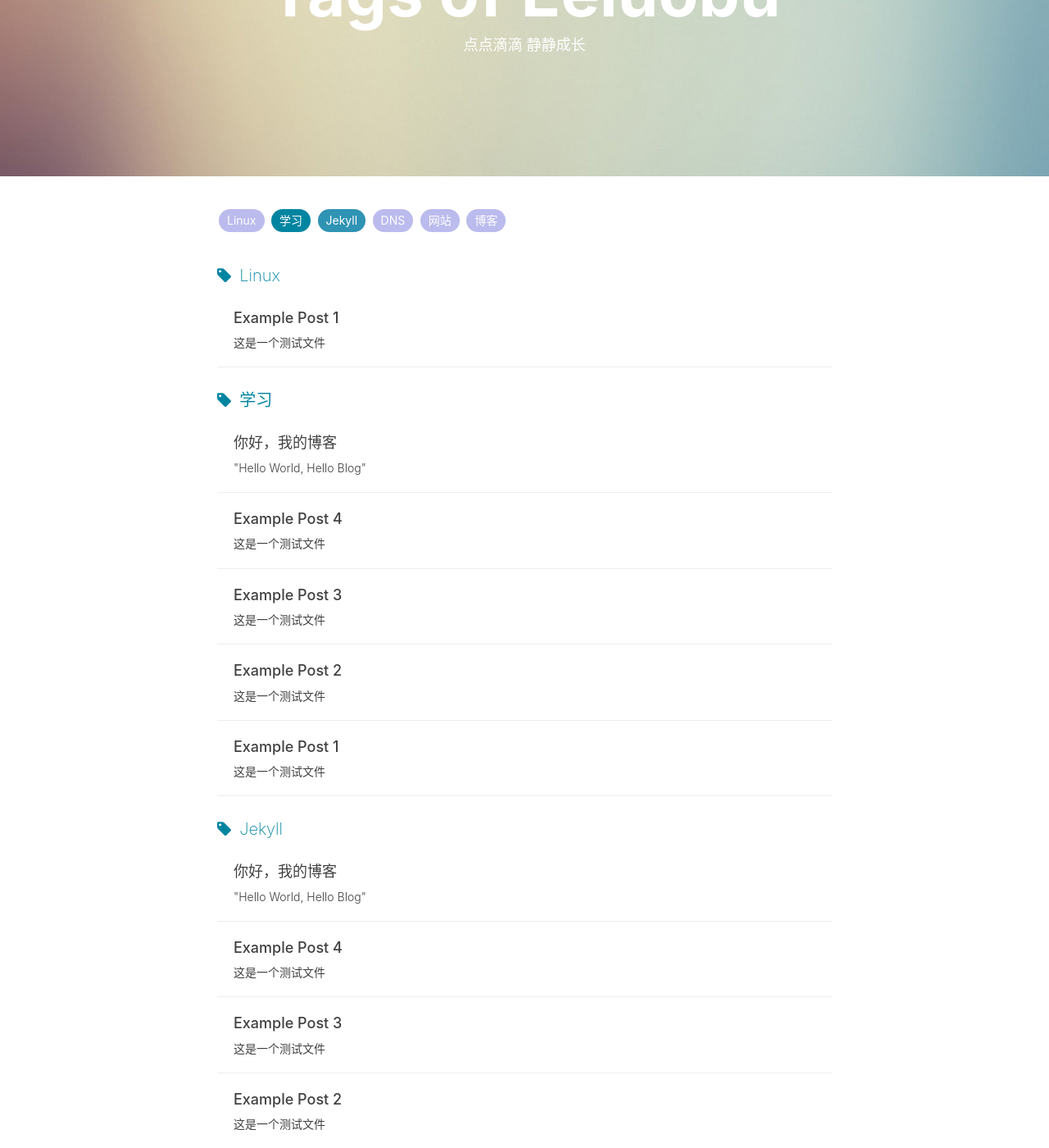
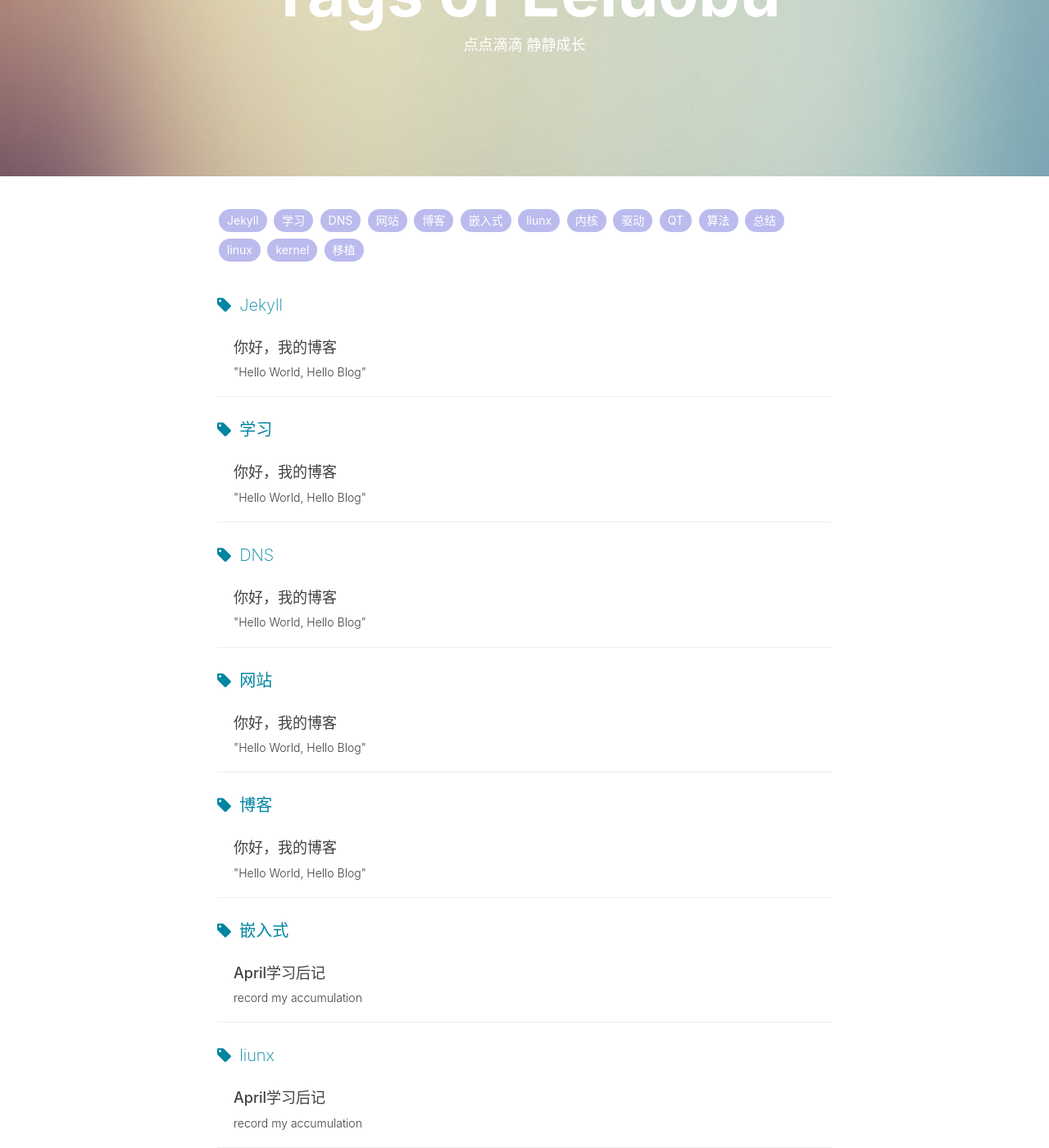
Before and after one commit to eeluobu/eeluobu.github.io, a Jekyll site: the page built from tags/index.html, in a window 1280 px wide and 1400 px high, scrolled down 203 px. Shown: the whole window at 82% size. Built offline with Jekyll 4.4.1, drawn with Linux system fonts in a browser that asks for light colours; nearby versions of some CDN libraries; comment, search, counter and statistics services are not loaded; some of the changed lines change nothing that is shown; some of the changed text lies outside the part shown.

Commit message:
new two post

````diff
--- a/_config.yml
+++ b/_config.yml
@@ -25,7 +25,7 @@ facebook_username:  eeluobu
 # from 2016, 'pygments' is unsupported on GitHub Pages. Use 'rouge' for highlighting instead.
 highlighter: rouge
 permalink: /blog/:year/:month/:day/:title
-paginate: 2
+paginate: 5
 exclude: ["less","node_modules","Gruntfile.js","package.json","README.md"]
 anchorjs: true                          # if you want to customize anchor. check out line:229 of `post.html`
 
--- a/_posts/2016-04-01-test1.markdown
+++ /dev/null
@@ -1,110 +0,0 @@
----
-layout:     post
-title:      "Example Post 1"
-subtitle:   "这是一个测试文件"
-date:       2016-04-01
-author:     "luobu"
-header-img: "img/post.jpg"
-tags:
-    - Linux
-    - 学习
----
-
-
-
-
-# 欢迎使用马克飞象
-
-
-马克飞象|帮助|Markdown
-
-**马克飞象**是一款专为印象笔记（Evernote）打造的Markdown编辑器，通过精心的设计与技术实现，配合印象笔记强大的存储和同步功能，带来前所未有的书写体验。特点概述：
-
-- **功能丰富** ：支持高亮代码块、*LaTeX* 公式、流程图，本地图片以及附件上传，甚至截图粘贴，工作学习好帮手；
-- **得心应手** ：简洁高效的编辑器，提供[桌面客户端][1]以及[离线Chrome App][2]，支持移动端 Web；
-- **深度整合** ：支持选择笔记本和添加标签，支持从印象笔记跳转编辑，轻松管理。
-
--------------------
-
-[TOC]
-
-## Markdown简介
-
-> Markdown 是一种轻量级标记语言，它允许人们使用易读易写的纯文本格式编写文档，然后转换成格式丰富的HTML页面。    —— [维基百科](https://zh.wikipedia.org/wiki/Markdown)
-
-正如您在阅读的这份文档，它使用简单的符号标识不同的标题，将某些文字标记为**粗体**或者*斜体*，创建一个[链接](http://www.example.com)或一个脚注[^demo]。下面列举了几个高级功能，更多语法请按`Ctrl + /`查看帮助。
-
-### 代码块
-``` python
-@requires_authorization
-def somefunc(param1='', param2=0):
-    '''A docstring'''
-    if param1 > param2: # interesting
-        print 'Greater'
-    return (param2 - param1 + 1) or None
-class SomeClass:
-    pass
->>> message = '''interpreter
-... prompt'''
-```
-### LaTeX 公式
-
-可以创建行内公式，例如 $\Gamma(n) = (n-1)!\quad\forall n\in\mathbb N$。或者块级公式：
-
-$$	x = \dfrac{-b \pm \sqrt{b^2 - 4ac}}{2a} $$
-
-### 表格
-
-| Item      |    Value | Qty  |
-| :-------- | --------:| :--: |
-| Computer  | 1600 USD |  5   |
-| Phone     |   12 USD |  12  |
-| Pipe      |    1 USD | 234  |
-
-### 流程图
-```flow
-st=>start: Start
-e=>end
-op=>operation: My Operation
-cond=>condition: Yes or No?
-
-st->op->cond
-cond(yes)->e
-cond(no)->op
-```
-
-以及时序图:
-
-```sequence
-Alice->Bob: Hello Bob, how are you?
-Note right of Bob: Bob thinks
-Bob-->Alice: I am good thanks!
-```
-
-> **提示：**想了解更多，请查看**流程图**[语法][3]以及**时序图**[语法][4]。
-
-### 复选框
-
-使用 `- [ ]` 和 `- [x]` 语法可以创建复选框，实现 todo-list 等功能。例如：
-
-- [x] 已完成事项
-- [ ] 待办事项1
-- [ ] 待办事项2
-
-> **注意：**目前支持尚不完全，在印象笔记中勾选复选框是无效、不能同步的，所以必须在**马克飞象**中修改 Markdown 原文才可生效。下个版本将会全面支持。
-
-
-## 印象笔记相关
-
-### 笔记本和标签
-**马克飞象**增加了`@(笔记本)[标签A|标签B]`语法, 以选择笔记本和添加标签。 **绑定账号后**， 输入`(`自动会出现笔记本列表，请从中选择。
-
-### 笔记标题
-**马克飞象**会自动使用文档内出现的第一个标题作为笔记标题。例如本文，就是第一行的 `欢迎使用马克飞象`。
-
-### 快捷编辑
-保存在印象笔记中的笔记，右上角会有一个红色的编辑按钮，点击后会回到**马克飞象**中打开并编辑该笔记。
->**注意：**目前用户在印象笔记中单方面做的任何修改，马克飞象是无法自动感知和更新的。所以请务必回到马克飞象编辑。
-
-[1]: https://www.baidu.com
-[2]: https://www.baidu.com/
--- a/_posts/2016-04-02-test2.markdown
+++ /dev/null
@@ -1,39 +0,0 @@
----
-layout:     post
-title:      "Example Post 2"
-subtitle:   "这是一个测试文件"
-date:       2016-04-02
-author:     "luobu"
-header-img: "img/post.jpg"
-tags:
-    - Jekyll
-    - 学习
----
-
-> This document is not completed and will be updated anytime.
-
-
-## Catagory
-
-1. [Unix](#unix)
-	1. [Bell Labs](#bell-labs)
-	2. [Xenix](#xenix)
-	3. [BSD](#bsd)
-	4. [FreeBSD & Apple](#freebsd--apple)
-	5. [NeXTStep](#nextstep)
-	6. [Darwin](#darwin)
-	7. [POSIX](#posix)
-2. [Unix-like](#unix-like)
-	1. [Single Unix Specification](#single-unix-specification)
-	2. [Apple iOS](#apple-ios)
-	3. [XNU Kernel](#xnu-kernel)
-3. [Linux](#linux)
-	1. [Linux Kernel](#linux-kernel)
-	2. [GNU Project](#gnu-project)
-	3. [Android](#android)
-	4. [Android Kernel](#android-kernel)
-	5. [Android ROM](#android-rom)
-	6. [Chrome OS](#chrome-os)
-	7. [Chromium OS](#chromium-os)
-
----
--- a/_posts/2016-04-03-test3.markdown
+++ /dev/null
@@ -1,107 +0,0 @@
----
-layout:     post
-title:      "Example Post 3"
-subtitle:   "这是一个测试文件"
-date:       2016-04-03
-author:     "luobu"
-header-img: "img/post.jpg"
-tags:
-    - Jekyll
-    - 学习
----
-
-# 欢迎使用马克飞象
-
-
-马克飞象|帮助|Markdown
-
-**马克飞象**是一款专为印象笔记（Evernote）打造的Markdown编辑器，通过精心的设计与技术实现，配合印象笔记强大的存储和同步功能，带来前所未有的书写体验。特点概述：
-
-- **功能丰富** ：支持高亮代码块、*LaTeX* 公式、流程图，本地图片以及附件上传，甚至截图粘贴，工作学习好帮手；
-- **得心应手** ：简洁高效的编辑器，提供[桌面客户端][1]以及[离线Chrome App][2]，支持移动端 Web；
-- **深度整合** ：支持选择笔记本和添加标签，支持从印象笔记跳转编辑，轻松管理。
-
--------------------
-
-[TOC]
-
-## Markdown简介
-
-> Markdown 是一种轻量级标记语言，它允许人们使用易读易写的纯文本格式编写文档，然后转换成格式丰富的HTML页面。    —— [维基百科](https://zh.wikipedia.org/wiki/Markdown)
-
-正如您在阅读的这份文档，它使用简单的符号标识不同的标题，将某些文字标记为**粗体**或者*斜体*，创建一个[链接](http://www.example.com)或一个脚注[^demo]。下面列举了几个高级功能，更多语法请按`Ctrl + /`查看帮助。
-
-### 代码块
-``` python
-@requires_authorization
-def somefunc(param1='', param2=0):
-    '''A docstring'''
-    if param1 > param2: # interesting
-        print 'Greater'
-    return (param2 - param1 + 1) or None
-class SomeClass:
-    pass
->>> message = '''interpreter
-... prompt'''
-```
-### LaTeX 公式
-
-可以创建行内公式，例如 $\Gamma(n) = (n-1)!\quad\forall n\in\mathbb N$。或者块级公式：
-
-$$	x = \dfrac{-b \pm \sqrt{b^2 - 4ac}}{2a} $$
-
-### 表格
-
-| Item      |    Value | Qty  |
-| :-------- | --------:| :--: |
-| Computer  | 1600 USD |  5   |
-| Phone     |   12 USD |  12  |
-| Pipe      |    1 USD | 234  |
-
-### 流程图
-```flow
-st=>start: Start
-e=>end
-op=>operation: My Operation
-cond=>condition: Yes or No?
-
-st->op->cond
-cond(yes)->e
-cond(no)->op
-```
-
-以及时序图:
-
-```sequence
-Alice->Bob: Hello Bob, how are you?
-Note right of Bob: Bob thinks
-Bob-->Alice: I am good thanks!
-```
-
-> **提示：**想了解更多，请查看**流程图**[语法][3]以及**时序图**[语法][4]。
-
-### 复选框
-
-使用 `- [ ]` 和 `- [x]` 语法可以创建复选框，实现 todo-list 等功能。例如：
-
-- [x] 已完成事项
-- [ ] 待办事项1
-- [ ] 待办事项2
-
-> **注意：**目前支持尚不完全，在印象笔记中勾选复选框是无效、不能同步的，所以必须在**马克飞象**中修改 Markdown 原文才可生效。下个版本将会全面支持。
-
-
-## 印象笔记相关
-
-### 笔记本和标签
-**马克飞象**增加了`@(笔记本)[标签A|标签B]`语法, 以选择笔记本和添加标签。 **绑定账号后**， 输入`(`自动会出现笔记本列表，请从中选择。
-
-### 笔记标题
-**马克飞象**会自动使用文档内出现的第一个标题作为笔记标题。例如本文，就是第一行的 `欢迎使用马克飞象`。
-
-### 快捷编辑
-保存在印象笔记中的笔记，右上角会有一个红色的编辑按钮，点击后会回到**马克飞象**中打开并编辑该笔记。
->**注意：**目前用户在印象笔记中单方面做的任何修改，马克飞象是无法自动感知和更新的。所以请务必回到马克飞象编辑。
-
-[1]: https://www.baidu.com
-[2]: https://www.baidu.com/
--- a/_posts/2016-04-04-test4.markdown
+++ /dev/null
@@ -1,74 +0,0 @@
----
-layout:     post
-title:      "Example Post 4"
-subtitle:   "这是一个测试文件"
-date:       2016-04-04
-author:     "luobu"
-header-img: "img/post.jpg"
-catalog:    true
-tags:
-    - Jekyll
-    - 学习
----
-
-# 欢迎使用马克飞
-
-
-马克飞象|帮助|Markdown
-
-**马克飞象**是一款专为印象笔记（Evernote）打造的Markdown编辑器，通过精心的设计与技术实现，配合印象笔记强大的存储和同步功能，带来前所未有的书写体验。特点概述：
-
-- **功能丰富** ：支持高亮代码块、*LaTeX* 公式、流程图，本地图片以及附件上传，甚至截图粘贴，工作学习好帮手；
-- **得心应手** ：简洁高效的编辑器，提供[桌面客户端][1]以及[离线Chrome App][2]，支持移动端 Web；
-- **深度整合** ：支持选择笔记本和添加标签，支持从印象笔记跳转编辑，轻松管理。
-
--------------------
-
-插入图片
-![](http://p5.qhimg.com/d/inn/8a99f370/2.jpg)
-
-
-## Markdown简介
-
-> Markdown 是一种轻量级标记语言，它允许人们使用易读易写的纯文本格式编写文档，然后转换成格式丰富的HTML页面。    —— [维基百科](https://zh.wikipedia.org/wiki/Markdown)
-
-正如您在阅读的这份文档，它使用简单的符号标识不同的标题，将某些文字标记为**粗体**或者*斜体*，创建一个[链接](http://www.example.com)。下面列举了几个高级功能，更多语法请按`Ctrl + /`查看帮助。
-
-### 代码块
-``` c
-int temp()
-{
-    char Buf[4096];
-    /*初始化Buf*/
-    strcpy(Buf,"Mem is char dev!");
-    printf("BUF: %s\n",Buf);
-
-    /*打开设备文件*/
-    fp0 = fopen("/dev/memdev0","r+");
-    if (fp0 == NULL)
-    {
-        printf("Open Memdev0 Error!\n");
-        return -1;
-    }
-}
-```
-
-### LaTeX 公式
-
-### 表格
-
-| Item      |    Value | Qty  |
-| :-------- | --------:| :--: |
-| Computer  | 1600 USD |  5   |
-| Phone     |   12 USD |  12  |
-| Pipe      |    1 USD | 234  |
-
-### 流程图
-
-
-
-> **提示：**想了解更多，请查看**流程图**[语法][1]以及**时序图**[语法][2]。
-
-
-[1]: https://www.baidu.com
-[2]: https://www.baidu.com/
--- /dev/null
+++ b/_posts/2016-04-30-post1.markdown
@@ -0,0 +1,100 @@
+---
+layout:     post
+title:      "April学习后记"
+subtitle:   "record my accumulation"
+date:       2016-04-30
+author:     "luobu"
+header-img: "img/post.jpg"
+catalog:    true
+tags:
+    - 嵌入式
+    - liunx
+    - 内核
+    - 驱动
+    - QT
+    - 算法
+    - 总结
+---
+
+准备把最近看的东西写一下，包括以前熟悉的、新接触的、之前大概了解的，算是系统的再学习一下了。这里面有基础，也有比较深入的内容，权当是我的学习笔记了，应该说是后记。
+
+
+下面是目录，可能会有遗漏，以后持续更新
+
+## Linux应用程序
+
+关于Linux应用程序编程的一些内容，文件I/O编程，多进程，进程间通信，多线程编程，以及嵌入式网络编程
+
+#### IO编程
+
+#### 多进程通信
+
+#### 多线程
+
+#### socket编程
+
+
+## Linux设备驱动
+
+包括嵌入式Linux内核和uboot的移植，内核模块和文件系统结构，各种设备驱动模型及实例(字符，kobject，tty，input，IIC，网卡等)。
+
+#### [内核和uboot移植](http://www.eeluobu.com/blog/2016/05/01/kernel)
+
+#### 内核模块
+
+#### 文件系统
+
+#### 设备模型
+
+
+## QT
+
+QT的信号和槽机制，程序框架，qt/embedded的安装，qt的一些应用组件。
+
+#### 信号和槽
+
+#### 框架
+
+#### 应用组件
+
+#### QWidget
+
+
+
+
+## C/C++基础
+
+一些C语言的基础知识，在面试的时候会问到一些相关问题。
+
+#### 分配内存
+
+#### 字节对齐
+
+#### 指针
+
+
+## 数据结构
+
+数据结构的重要性不言而喻，以前掌握的不太扎实，现在再拿出来复习巩固一下。
+
+#### 链表
+
+#### 二叉树
+
+#### 图
+
+
+
+## 常用算法
+
+一些基础的算法，面试笔试的时候主要考的。
+
+#### 各种排序
+
+#### 递归
+
+#### 贪心
+
+#### 动态规划
+
+以上是博客准备记录的一些内容，点点滴滴，继续加油。
--- /dev/null
+++ b/_posts/2016-05-01-kernel.markdown
@@ -0,0 +1,246 @@
+---
+layout:     post
+title:      "linux内核移植"
+subtitle:   "基于Linux2.6.39"
+date:       2016-05-01
+author:     "luobu"
+header-img: "img/post.jpg"
+catalog:    true
+
+tags:
+    - linux
+    - kernel
+    - 移植
+---
+
+在进行Linux内核模块开发，即设备驱动的开发之前，最重要的就是要在自己的开发板上移植linux kernel。我用的是S3C6410的开发板，其他型号板子和芯片的移植应该大同小异。
+
+### 环境搭建
+
+#### 安装交叉编译工具
+
+``` bash
+tar -zxvf arm-linux-gcc.tar.gz -C /
+```
+交叉编译文件为arm-linux-gcc.tar.gz，`-C`指定解压位置。
+
+#### 添加环境变量
+
+如果只是添加到当前用户环境，就在这个文件`/~/.bashrc`中添加，`~`表示工作目录，普通用户为`/home`，root用户为`/root`；
+
+如果要添加到全局环境，需要在`/etc/profile`中添加。
+
+``` bash
+export PATH=$PATH:/usr/local/arm/4.3.2/bin
+```
+其中`:`表示并列关系，比如上面也可以写成
+
+``` bash
+export PATH=/usr/local/arm/4.3.2/bin:$PATH
+```
+
+### 编译u-boot
+把通用的uboot移植到特定的开发板上还是比较麻烦的一件事，等有时间了还需要仔细的研究一下，下面用的是别人已经改写好的uboot，直接进行编译了。
+
+``` bash
+make clean
+make 6410_config
+make CROSS_COMPILE=arm-linux
+cp mkimage /bin
+```
+
+### 编译内核
+
+#### Kconfig文件
+
+在编译内核之前了解一下Kconfig文件，配置好后保存到.config中，Makefile编译时调用。
+
+其中一个config的大体结构为
+
+``` bash
+menu "菜单名"
+config 模块
+    bool:布尔类型/tristate:三态(M内核、Y模块、N不编译)  "选项名"
+    depends on或requires  模块
+    default y/n
+endmenu
+```
+
+#### X86
+
+编译在x86上运行的内核
+
+``` bash
+make clean
+make menuconfig
+make bzImage
+```
+成功后在终端显示
+
+> Kernel: arch/x86/boot/bzImage is ready  (#1)
+
+表示在此目录下生成bzImage文件。
+
+#### ARM
+
+编译在ARM上运行的内核
+
+``` bash
+make clean
+make menuconfig ARCH=arm
+make uImage ARCH=arm CROSS_COMPILE=arm-linux-
+```
+
+如果要内核nfs启动，在运行make menuconfig之前需要把`.config`文件配置成支持nfs启动，添加
+
+> CONFIG_CMDLINE="root=/dev/nfs nfsroot=192.168.0.1:/nfsroot ip=192.168.0.2 rw console=ttySAC0 mem=64M"
+
+其中`root=/dev/nfs`表示nfs方式启动，`192.168.0.1`为nfs服务器ip，`192.168.0.2`为开发板ip。
+
+
+这时终端显示结果为：
+
+> "mkimage" command **not found** - U-Boot images will not be built
+> Image arch/arm/boot/uImage is ready
+
+然后执行
+
+``` bash
+cp mkimage /bin
+```
+再次编译即可
+
+### 制作文件系统
+
+#### 建立必要文件
+
+主要是建立一些目录，如果需要nfs启动根文件系统的话，还要加入启动文件。
+
+``` bash
+mkdir /nfsroot
+mkdir bin dev etc lib proc sbin sys usr mnt tmp var
+mkdir usr/bin usr/lib usr/sbin lib/modules
+tar zxvf etc.tar.gz -C /nfsroot/
+```
+其中`etc.tar.gz`为nfs启动文件，`/nfsroot`不仅是内核模块，也为nfs共享目录，以便根文件系统通过nfs启动。
+
+#### 编译内核模块
+在内核目录下执行
+
+``` bash
+make modules ARCH=arm CROSS_COMPILE=arm-linux-
+make modules_install ARCH=arm INSTALL_MOD_PATH=/nfsroot
+```
+
+#### 安装busybox
+在busybox目录下，配置busybox，然后编译、安装。
+
+``` bash
+make menuconfig
+make ARCH=arm CROSS_COMPILE=arm-linux-
+make install
+```
+
+执行
+
+``` bash
+ls /nfsroot/bin
+```
+如果安装成功，可以看到此目录下安装好的一些命令。
+
+
+### 开发板下载
+将编译好的uboot文件，zImage内核，cramfs根文件系统下载到开发板中。由于cramfs文件只读，需要使用的yaffs文件可以直接下载，也可以通过nfs挂载，开发时更便捷。
+
+#### 开发板配置
+设置开发板和电脑主机的ip
+
+``` bash
+setenv serverip 192.168.0.1
+setenv ipaddr 192.168.0.2
+```
+
+然后设置nfs启动，如果在编译内核是配置过，就不需要在这里设置了。
+
+``` bash
+setenv bootargs"root=/dev/nfs nfsroot=192.168.0.1:/nfsroot ip=192.168.0.2 console=ttySAC0,115200"
+```
+`
+最后记得保存
+
+``` bash
+saveenv
+```
+
+#### 下载内核
+首先下载uboot文件
+
+``` bash
+tftp c0008000 u-boot.bin
+nand erase 0 40000
+nand write c0008000 0 40000
+```
+
+下载内核
+
+``` bash
+tftp c0008000 zImage
+nand erase 40000 200000
+nand write c0008000 40000 200000
+```
+
+#### 下载文件系统
+
+首先需要下载cramfs根文件系统
+
+``` bash
+tftp c0008000 rootfs_up6410.cramfs
+nand erase 300000 f00000
+nand write c0008000 300000 f00000
+```
+
+用户文件即yaffs文件系统，可以通过FlashFXP传送到开发板的`/tmp/`目录下，此目录掉电后文件自动删除，然后再xshell中运行
+
+``` bash
+tar jxvf /tmp/yaffs.tar.bz2 -C /mnt/yaffs/
+```
+
+如果是在开发阶段，不需要像上面那样把整个文件系统拷贝到开发板上，把需要运行的程序放在主机上的nfs共享文件夹中，下面的例子直接用的是主机上的编译好文件系统的目录`/nfsroot`，然后开发板上运行挂载命令，在开发板的`/mnt/nfs`目录中就能看到应用程序。
+
+``` bash
+mount -t nfs 192.168.0.1:/nfsroot /mnt/nfs
+```
+
+### 其他配置
+还有两个很重要的配置，`nfs`可以理解为用来实现开发板和电脑共享文件，`samba`则为实现电脑上windows和linux之间的共享。
+
+#### nfs挂载文件系统
+
+修改`/etc/exports`文件
+
+``` bash
+/nfsroot 192.168.0.*(rw,sync,no_root_squash)
+```
+
+重启nfs即可
+
+``` bash
+/etc/init.d/nfs-kernel-server restart
+```
+
+在xshell中运行
+
+``` bash
+tftp 31000000 uImage
+bootm 31000000
+```
+
+其中`uImage`是前面编译的能直接通过nfs启动文件系统的内核，第二条命令重启之后开发板自动挂载nfs文件系统。
+
+#### samba服务器
+
+直接编辑`smb.conf`这个文件即可，加入一些配置参数，在Ubuntu中还需要在共享的文件夹右键，然后设置共享。
+
+``` bash
+vim /etc/samba/smb.conf
+```
````
